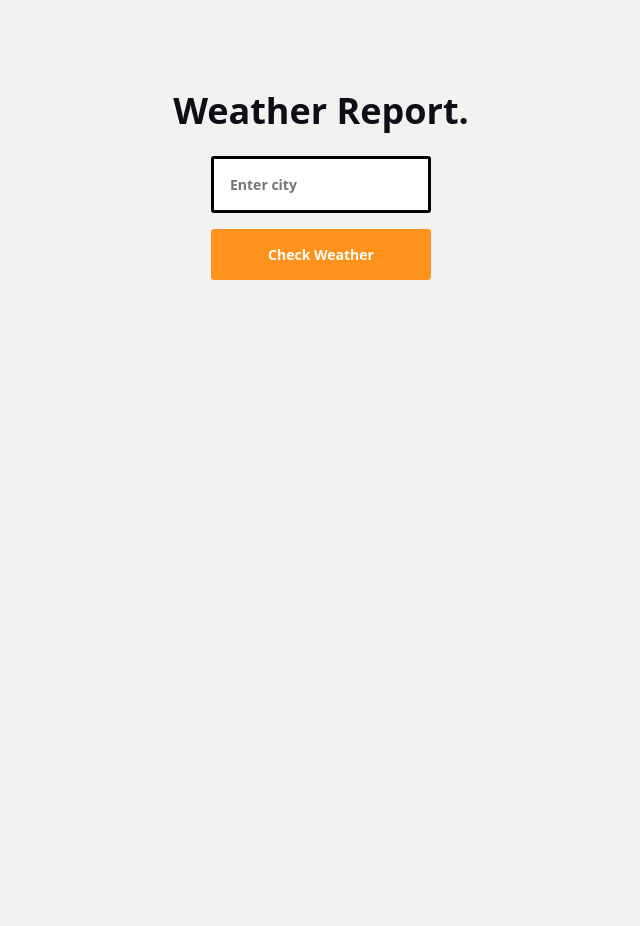
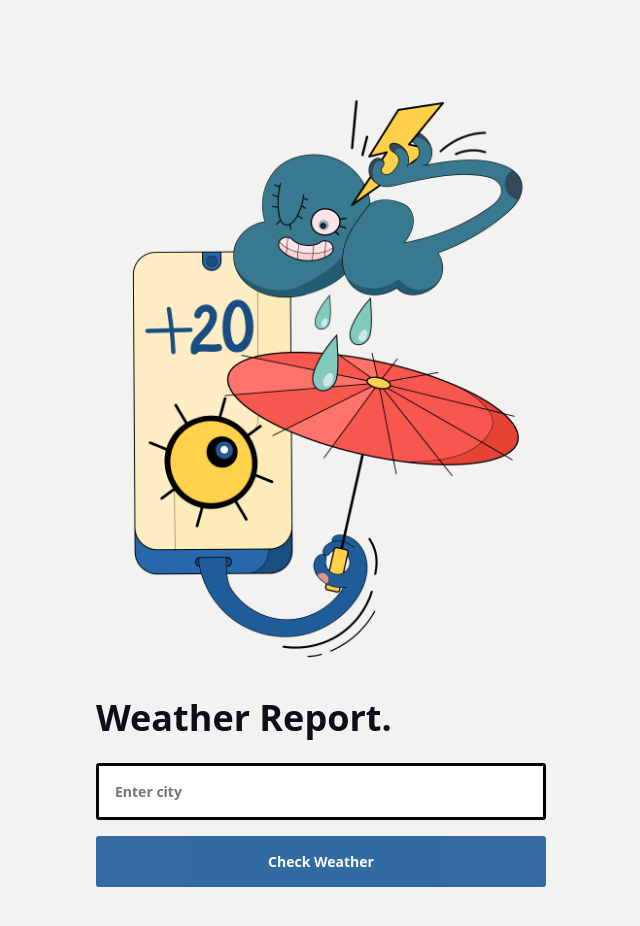
Before and after one commit to conuko/my-weather-app, a React (Create React App) app: page / in a window 1280 px wide. Shown: the top 926 px of the page, without its empty margins (319-959 px from the left). Before the commit the page ends 800 px from the top, so only its background shows below. Built offline with nearby package versions, Linux system fonts and the light colour scheme.

Commit message:
style: add final styling to components

```diff
--- a/src/components/CitySelector/CitySelector.js
+++ b/src/components/CitySelector/CitySelector.js
@@ -3,8 +3,10 @@ import { H2 } from '../_base/text/Text'
 import {
   CheckWeatherButton,
   CheckWeatherInput,
+  WeatherImg,
   Container,
 } from './CitySelector.styles'
+import weatherimg from '../../assets/images/surr-weather-forecast.png'
 
 const CitySelector = ({ onSearch }) => {
   const [city, setCity] = useState('')
@@ -18,12 +20,10 @@ const CitySelector = ({ onSearch }) => {
   return (
     <>
       <Container>
+        <WeatherImg src={weatherimg} alt="weatherlogo" />
         <div>
           <H2>Weather Report.</H2>
         </div>
-      </Container>
-
-      <Container>
         <div>
           <form>
             <CheckWeatherInput
--- a/src/components/CitySelector/CitySelector.styles.js
+++ b/src/components/CitySelector/CitySelector.styles.js
@@ -5,7 +5,7 @@ export const CheckWeatherButton = styled.button`
   border: none;
   font-size: ${theme.font.size.h5};
   font-weight: ${theme.font.weight.bold};
-  background-color: ${theme.color.orange};
+  background-color: ${theme.color.darkBlue};
   opacity: 0.9;
   color: ${theme.color.text};
   cursor: pointer;
@@ -33,6 +33,13 @@ export const CheckWeatherInput = styled.input`
   width: 100%;
 `
 
+export const WeatherImg = styled.img`
+  width: auto;
+  height: auto;
+  max-width: 450px;
+  max-height: 900px;
+`
+
 export const Container = styled.div`
   display: flex;
   flex-direction: column;
--- a/src/components/WeatherCard/WeatherCard.styles.js
+++ b/src/components/WeatherCard/WeatherCard.styles.js
@@ -6,7 +6,7 @@ export const CardWrapper = styled.div`
   padding: 3rem 2rem;
   margin: 48px auto 0;
   width: 100%;
-  background-color: ${theme.color.lightBlack};
+  background-color: ${theme.color.blue};
   box-shadow: 4.2px 8.5px 8.5px hsl(0deg 0% 0% / 0.37);
   border-radius: 5px;
   border: 3px solid black;
@@ -20,7 +20,7 @@ export const Image = styled.img`
 
 export const CardBody = styled.div`
   padding: 2rem;
-  background-color: ${theme.color.orange};
+  background-color: ${theme.color.lightYellow};
   box-shadow: 4.2px 8.5px 8.5px hsl(0deg 0% 0% / 0.37);
   color: ${theme.color.black};
   border-radius: 5px;
--- a/src/styles/theme.js
+++ b/src/styles/theme.js
@@ -16,9 +16,12 @@ const theme = {
     grey: '#a7a9be',
     lightGrey: '#f2f2f1',
     orange: '#ff8906',
-    red: '#f25f4c',
+    red: '#f85750',
     pink: '#e53170',
-    blue: '#8bd3dd',
+    blue: '#38798f',
+    darkBlue: '#1e5c9a',
+    yellow: '#ffd14a',
+    lightYellow: '#ffedc5',
   },
   // Shadows
   shadows: {
```
Also changed, not shown: src/assets/images/surr-weather-forecast.png (added), src/assets/images/surr-weather-forecast.svg (added).
